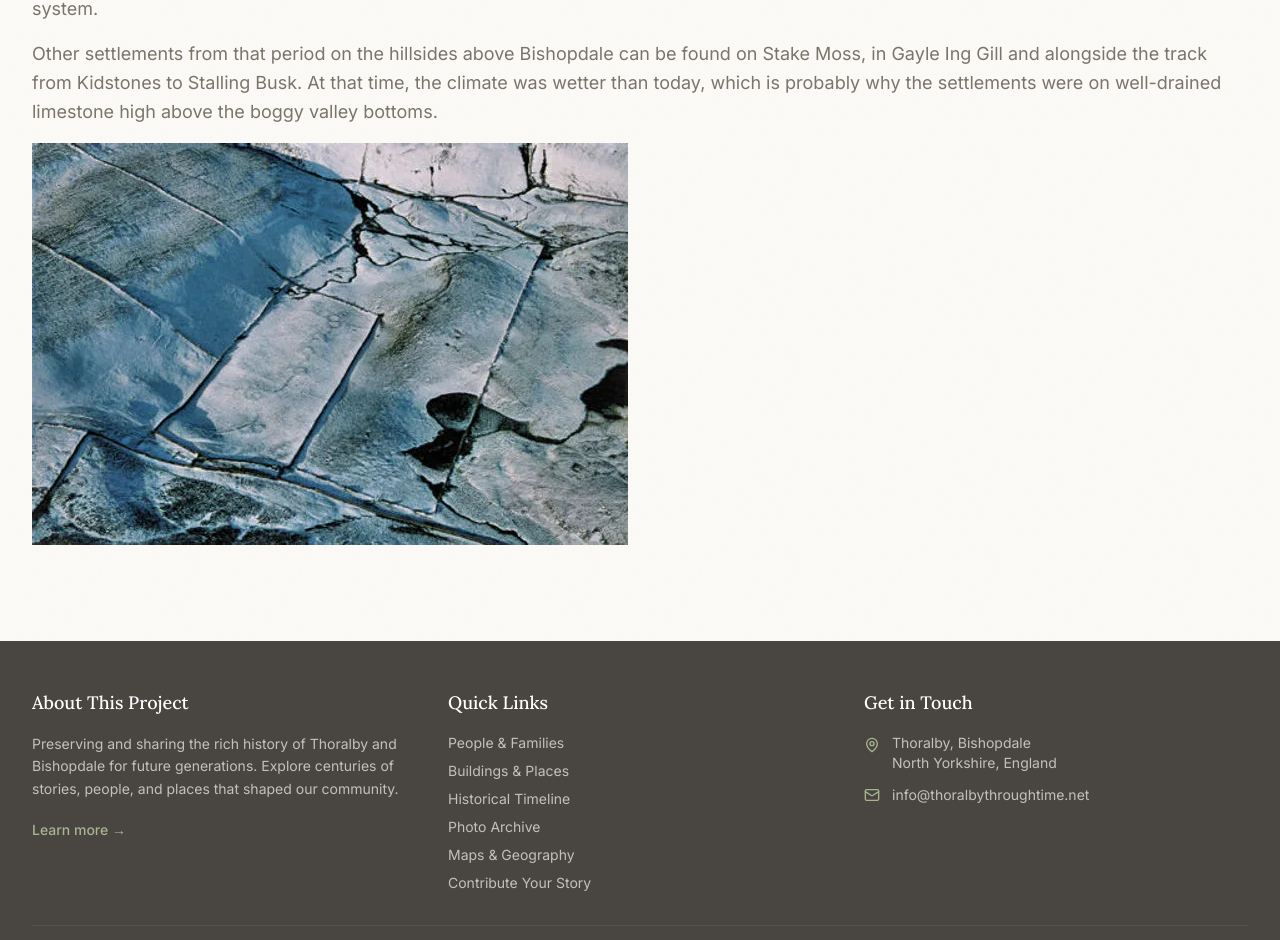
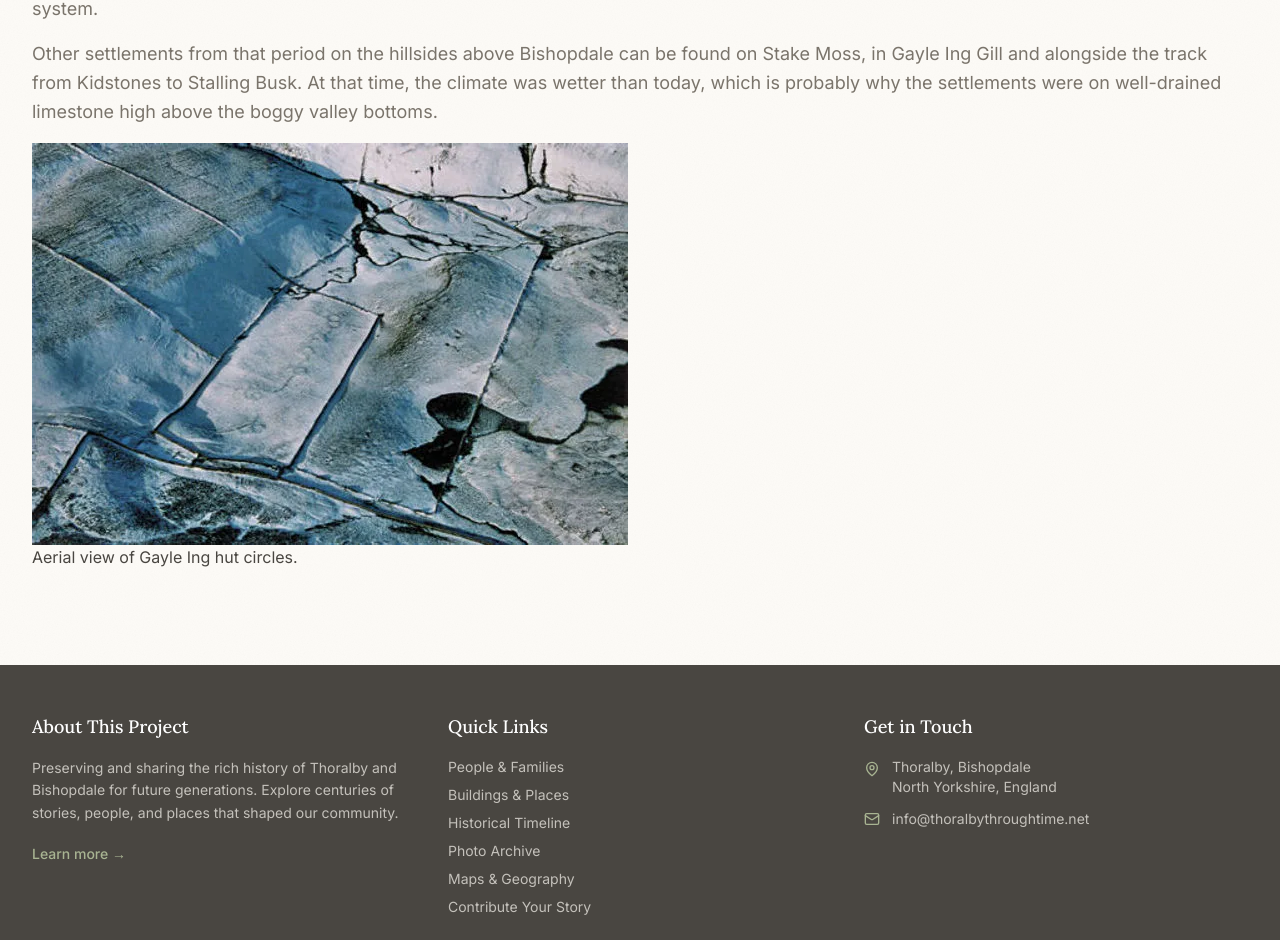
Before and after one commit to HarryAdney/T3, a React (Vite) app: page /bishopdale-valley in a window 1280 px wide. Shown: the part 2471-3411 px from the top of the page. Built offline with nearby package versions, Linux system fonts and the light colour scheme; no server answers.

Commit message:
Add images to BishopdaleValley.tsx

```diff
--- a/src/pages/BishopdaleValley.tsx
+++ b/src/pages/BishopdaleValley.tsx
@@ -82,9 +82,13 @@ export function BishopdaleValley() {
             Other settlements from that period on the hillsides above Bishopdale can be found on Stake Moss, in Gayle Ing Gill and alongside the track from Kidstones to Stalling Busk. At that time, the climate was wetter than today, which is probably why the settlements were on well-drained limestone high above the boggy valley bottoms.
           </p>
 
-<picture>
-<img src="../../images/maps/aerial-view-of-gayle-ing-hut-circle.webp"></img>
-</picture>
+<figure>
+  <picture>
+    <img src="../../images/maps/aerial-view-of-gayle-ing-hut-circle.webp" alt="aerial view of Gayle Ing hut circles" />
+  </picture>
+  <figcaption>Aerial view of Gayle Ing hut circles.</figcaption>
+</figure>
+
 
         </div>
       </div>
```
